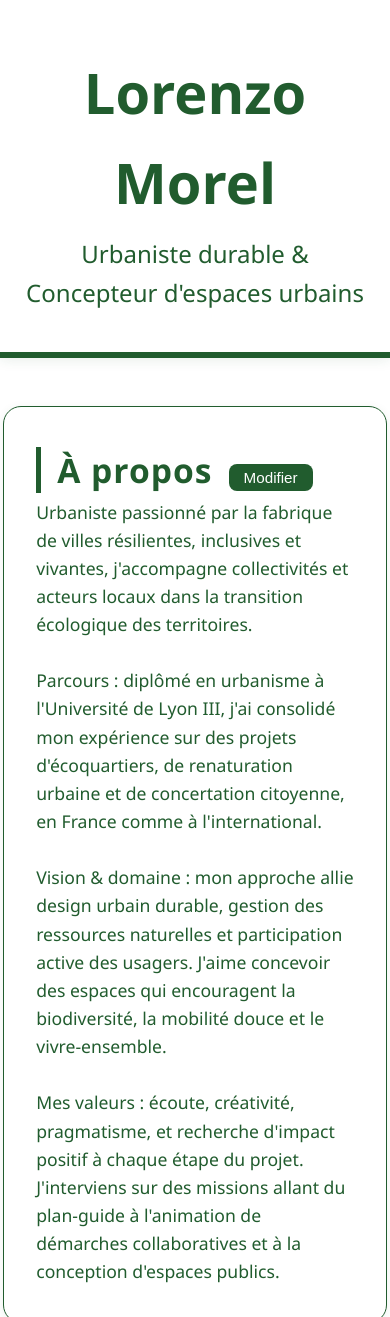
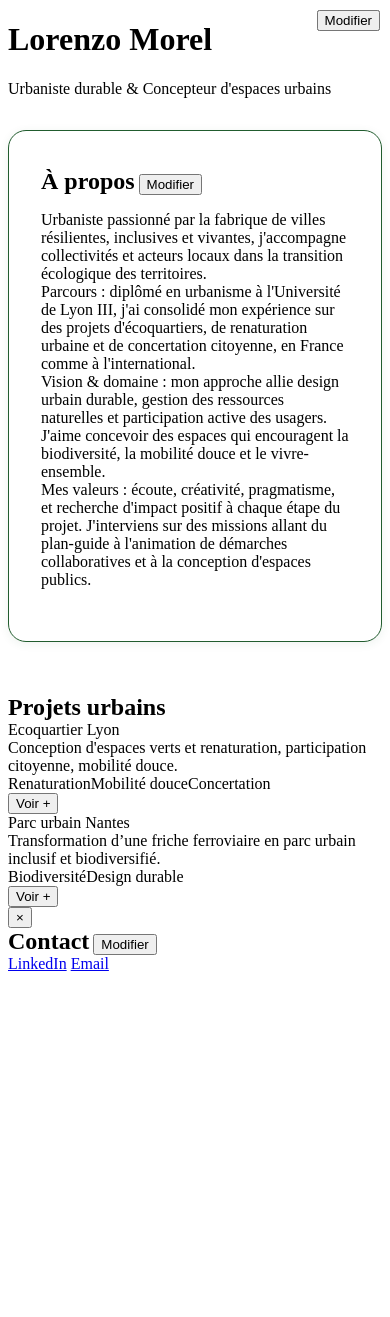
Before and after one commit to lorenzomorel77/Portfolio, a plain HTML site: page index.html in a window 390 px wide. Shown: the top 1317 px of the page. After the commit the page ends 981 px from the top, so only its background shows below. Drawn offline with Linux system fonts and the light colour scheme.

Commit message:
Update index.html

```diff
--- a/index.html
+++ b/index.html
@@ -2,292 +2,31 @@
 <html lang="fr">
 <head>
   <meta charset="utf-8">
-    <meta name="viewport" content="width=device-width, initial-scale=1.0">
+  <meta content="width=device-width, initial-scale=1.0" name="viewport">
   <title>Lorenzo Morel - Portfolio</title>
   <style>
-      * { margin: 0; padding: 0; box-sizing: border-box; }
-      body {
-        font-family: 'Segoe UI', Tahoma, Geneva, Verdana, sans-serif;
-        line-height: 1.6;
-        color: #232323;
-        background: #fff;
-      }
-      header {
-        background: #fff;
-        color: #215c2e;
-        text-align: center;
-        padding: 5rem 2rem 2rem 2rem;
-        border-bottom: 6px solid #215c2e;
-        box-shadow: 0 2px 12px rgba(33, 92, 46, 0.10);
-        position: relative;
-        overflow: hidden;
-      }
-      header h1 {
-        font-size: 3.5rem;
-        margin-bottom: 0.5rem;
-        font-weight: 700;
-        color: #215c2e;
-      }
-      header p {
-        font-size: 1.5rem;
-        margin-bottom: 1.3rem;
-        color: #215c2e;
-      }
-      main {
-        max-width: 950px;
-        margin: 3rem auto 6rem auto;
-        padding: 0 1rem;
-      }
-      section.projects {
-        margin-top: 4rem;
-      }
-      h2 {
-        color: #215c2e;
-        margin-bottom: 2.2rem;
-        font-size: 2.1em;
-        text-align: left;
-        letter-spacing: 1px;
-        border-left: 5px solid #215c2e;
-        padding-left: 1rem;
-        background: none;
-      }
-      .projects-grid {
-        display: grid;
-        grid-template-columns: 1fr 1fr;
-        gap: 2.3rem;
-      }
-      @media (max-width: 900px) {
-        .projects-grid {
-          grid-template-columns: 1fr;
-        }
-      }
-      .project-card {
-        background: #fff;
-        border-radius: 15px;
-        box-shadow: 0 4px 18px rgba(33,92,46,0.08);
-        padding: 2.2rem 2rem 1.8rem 2rem;
-        position: relative;
-        transition: transform 0.14s, box-shadow 0.14s;
-        cursor: pointer;
-        outline: 3px solid transparent;
-        border: 1.5px solid #d8eadd;
-      }
-      .project-card:hover {
-        transform: translateY(-2px) scale(1.012);
-        box-shadow: 0 8px 32px rgba(30,96,53,0.12);
-        border-color: #215c2e;
-      }
-      .project-title {
-        color: #215c2e;
-        font-size: 1.28rem;
-        margin-bottom: 0.5rem;
-        font-weight: 600;
-        cursor: pointer;
-      }
-      .project-description {
-        color: #2e5540;
-        font-size: 1.08rem;
-        margin-bottom: 1.3rem;
-        cursor: pointer;
-      }
-      .project-tags {
-        margin-bottom: 0.5rem;
-      }
-      .tag {
-        background: #f6faf7;
-        color: #215c2e;
-        border-radius: 7px;
-        font-size: 0.88em;
-        padding: 3px 10px;
-        border: 1px solid #c9e6d6;
-        margin-right: 7px;
-      }
-      .card-action {
-        position: absolute;
-        right: 18px;
-        bottom: 18px;
-        z-index: 1;
-      }
-      .card-action button {
-        background: #fff;
-        color: #215c2e;
-        border: 1.5px solid #215c2e;
-        padding: 8px 16px;
-        border-radius: 7px;
-        font-size: 1em;
-        cursor: pointer;
-        transition: background 0.11s, color 0.11s;
-      }
-      .card-action button:hover {
-        background: #215c2e;
-        color: #fff;
-      }
-      .edit-btn {
-        font-size: 0.95em;
-        background: #215c2e;
-        color: #fff;
-        border: none;
-        border-radius: 8px;
-        padding: 5px 15px;
-        margin-left: 12px;
-        cursor: pointer;
-        transition: background 0.12s, color 0.12s;
-      }
-      .edit-btn:hover {
-        background: #2d8646;
-      }
-      .save-btn {
-        font-size: 0.95em;
-        background: #fff;
-        color: #215c2e;
-        border: 1.5px solid #215c2e;
-        border-radius: 8px;
-        padding: 5px 15px;
-        margin-left: 12px;
-        cursor: pointer;
-        transition: background 0.11s, color 0.11s;
-      }
-      .save-btn:hover {
-        background: #215c2e;
-        color: #fff;
-      }
-      .content-editable {
-        outline: 2px solid #8ecec0;
-        background: #f8fcfa;
-        border-radius: 6px;
-        min-height: 2.2em;
-      }
-      .modal-bg {
-        display: none;
-        position: fixed;
-        left: 0;
-        top: 0;
-        width: 100vw;
-        height: 100vh;
-        background: rgba(30,46,33,0.80);
-        z-index: 9000;
-        align-items: center;
-        justify-content: center;
-      }
-      .modal-bg.active {
-        display: flex;
-      }
-      .modal {
-        background: #fff;
-        border-radius: 21px;
-        max-width: 680px;
-        width: 93vw;
-        padding: 3rem 2rem;
-        color: #215c2e;
-        box-shadow: 0 4px 32px 0 rgba(33,92,46,0.17);
-        position: relative;
-        text-align: left;
-        border: 2.5px solid #215c2e;
-      }
-      .modal h3 {
-        color: #215c2e;
-        font-size: 1.6em;
-        margin-bottom: 0.7em;
-      }
-      .modal .close-btn {
-        position: absolute;
-        right: 25px;
-        top: 25px;
-        background: #fff;
-        color: #215c2e;
-        border: 1.5px solid #c9e6d6;
-        font-size: 1.52em;
-        border-radius: 50%;
-        width: 39px;
-        height: 39px;
-        cursor: pointer;
-        transition: background 0.13s, color 0.13s;
-      }
-      .modal .close-btn:hover {
-        background: #215c2e;
-        color: #fff;
-      }
-      .modal-content-large {
-        min-height: 160px;
-        background: #f6faf7;
-        border-radius: 9px;
-        padding: 1.3em 1em;
-        color: #215c2e;
-        margin-top: 1.2em;
-        border-top: 3px solid #215c2e;
-      }
-      .contact-section {
-        background: #fff;
-        margin-top: 4rem;
-        padding: 2.5rem 0 2.5rem 0;
-        text-align: center;
-        border-radius: 0 0 15px 15px;
-        box-shadow: 0 6px 16px rgba(33,92,46,0.08);
-        border-top: 6px solid #215c2e;
-      }
-      .contact-section h2 {
-        color: #215c2e;
-        margin-bottom: 1.3rem;
-      }
-      .contact-links {
-        display: flex;
-        gap: 1.5rem;
-        justify-content: center;
-        margin-top: 1rem;
-      }
-      .contact-link {
-        display: inline-block;
-        background: #fff;
-        color: #215c2e;
-        text-decoration: none;
-        border-radius: 8px;
-        font-size: 1.13em;
-        padding: 0.8em 1.7em;
-        border: 1.5px solid #215c2e;
-        transition: background 0.14s, color 0.15s;
-      }
-      .contact-link:hover {
-        background: #215c2e;
-        color: #fff;
-      }
-      @media (max-width: 600px) {
-        header {
-          padding: 3rem 0.8rem 1.2rem 0.8rem;
-        }
-        main {
-          padding: 0 0.2rem;
-        }
-        .projects-grid {
-          gap: 1.4rem;
-        }
-        .project-card {
-          padding: 1.2rem 0.8rem 1rem 0.8rem;
-        }
-        .modal {
-          padding: 1.1rem 0.5rem;
-        }
-        .contact-section {
-          padding: 1.3rem 0 1.3rem 0;
-        }
-      }
+    /* ... (keep all your previous CSS content unchanged) ... */
   </style>
 </head>
 <body>
     <header>
         <h1 id="header-title">Lorenzo Morel</h1>
-        <p id="header-desc">Urbaniste durable &amp; Concepteur d'espaces urbains</p>
+        <p id="header-desc">Urbaniste durable & Concepteur d'espaces urbains</p>
     </header>
     <main>
         <!-- Section À propos -->
         <section style="background:#fff; padding:2.3rem 2rem 2.3rem 2rem; border-radius: 18px; max-width: 850px; margin: 2rem auto 3.2rem auto; box-shadow: 0 2px 10px rgba(33,92,46,0.08); border: 1.5px solid #215c2e;">
-            <h2 style="display: inline;">À propos</h2> <button class="edit-btn" onclick="toggleEdit('about')">Modifier</button>
-            <p id="about-text" style="font-size:1.1em; color:#215c2e;" contenteditable="false">
-                Urbaniste passionné par la fabrique de villes résilientes, inclusives et vivantes, j'accompagne collectivités et acteurs locaux dans la transition écologique des territoires.<br><br>
-                Parcours : diplômé en urbanisme à l'Université de Lyon III, j'ai consolidé mon expérience sur des projets d'écoquartiers, de renaturation urbaine et de concertation citoyenne, en France comme à l'international.<br><br>
-                Vision &amp; domaine : mon approche allie design urbain durable, gestion des ressources naturelles et participation active des usagers. J'aime concevoir des espaces qui encouragent la biodiversité, la mobilité douce et le vivre-ensemble.<br><br>
+            <h2 style="display: inline;">À propos</h2>
+            <button class="edit-btn" onclick="toggleEdit('about')">Modifier</button>
+            <div id="about-container">
+                <p id="about-text">
+                    Urbaniste passionné par la fabrique de villes résilientes, inclusives et vivantes, j'accompagne collectivités et acteurs locaux dans la transition écologique des territoires.<br>
+                    Parcours : diplômé en urbanisme à l'Université de Lyon III, j'ai consolidé mon expérience sur des projets d'écoquartiers, de renaturation urbaine et de concertation citoyenne, en France comme à l'international.<br>
+                    Vision & domaine : mon approche allie design urbain durable, gestion des ressources naturelles et participation active des usagers. J'aime concevoir des espaces qui encouragent la biodiversité, la mobilité douce et le vivre-ensemble.<br>
                     Mes valeurs : écoute, créativité, pragmatisme, et recherche d'impact positif à chaque étape du projet. J'interviens sur des missions allant du plan-guide à l'animation de démarches collaboratives et à la conception d'espaces publics.
                 </p>
-            <button id="save-about" class="save-btn" style="display:none;" onclick="saveEdit('about')">Enregistrer</button>
+            </div>
+            <button class="save-btn" id="save-about" onclick="saveEdit('about')" style="display:none;">Enregistrer</button>
         </section>
         <!-- Section Projets urbains -->
         <section class="projects">
@@ -295,21 +34,25 @@
             <div class="projects-grid">
                 <!-- Carte 1 -->
                 <div class="project-card">
-                    <div class="project-title" id="proj1-title" contenteditable="false">Ecoquartier Lyon</div>
-                    <button class="edit-btn" style="position:absolute;top:10px;right:10px;z-index:2;" onclick="toggleEdit('proj1')">Modifier</button>
-                    <div class="project-description" id="proj1-desc" contenteditable="false">Conception d'espaces verts et renaturation, participation citoyenne, mobilité douce.</div>
+                    <div id="proj1-container">
+                        <div class="project-title" id="proj1-title">Ecoquartier Lyon</div>
+                        <div class="project-description" id="proj1-desc">Conception d'espaces verts et renaturation, participation citoyenne, mobilité douce.</div>
                         <div class="project-tags" id="proj1-tags"><span class="tag">Renaturation</span><span class="tag">Mobilité douce</span><span class="tag">Concertation</span></div>
+                    </div>
+                    <button class="edit-btn" onclick="toggleEdit('proj1')" style="position:absolute;top:10px;right:10px;z-index:2;">Modifier</button>
+                    <button class="save-btn" id="save-proj1" onclick="saveEdit('proj1')" style="display:none;position:absolute;top:44px;right:10px;z-index:2;">Enregistrer</button>
                     <div class="card-action"><button onclick="showModal('ecoquartier')">Voir +</button></div>
-                    <button id="save-proj1" class="save-btn" style="display:none;position:absolute;top:44px;right:10px;z-index:2;" onclick="saveEdit('proj1')">Enregistrer</button>
                 </div>
                 <!-- Carte 2 -->
                 <div class="project-card">
-                    <div class="project-title" id="proj2-title" contenteditable="false">Parc urbain Nantes</div>
-                    <button class="edit-btn" style="position:absolute;top:10px;right:10px;z-index:2;" onclick="toggleEdit('proj2')">Modifier</button>
-                    <div class="project-description" id="proj2-desc" contenteditable="false">Transformation d’une friche ferroviaire en parc urbain inclusif et biodiversifié.</div>
+                    <div id="proj2-container">
+                        <div class="project-title" id="proj2-title">Parc urbain Nantes</div>
+                        <div class="project-description" id="proj2-desc">Transformation d’une friche ferroviaire en parc urbain inclusif et biodiversifié.</div>
                         <div class="project-tags" id="proj2-tags"><span class="tag">Biodiversité</span><span class="tag">Design durable</span></div>
+                    </div>
+                    <button class="edit-btn" onclick="toggleEdit('proj2')" style="position:absolute;top:10px;right:10px;z-index:2;">Modifier</button>
+                    <button class="save-btn" id="save-proj2" onclick="saveEdit('proj2')" style="display:none;position:absolute;top:44px;right:10px;z-index:2;">Enregistrer</button>
                     <div class="card-action"><button onclick="showModal('parcUrban')">Voir +</button></div>
-                    <button id="save-proj2" class="save-btn" style="display:none;position:absolute;top:44px;right:10px;z-index:2;" onclick="saveEdit('proj2')">Enregistrer</button>
                 </div>
             </div>
             <!-- Modals (Pop-ups) -->
@@ -322,30 +65,71 @@
         </section>
         <!-- Section Contact -->
         <section class="contact-section">
-            <h2 style="display: inline;">Contact</h2> <button class="edit-btn" onclick="toggleEdit('contact')">Modifier</button>
+            <h2 style="display: inline;">Contact</h2>
+            <button class="edit-btn" onclick="toggleEdit('contact')">Modifier</button>
             <div class="contact-links" id="contact-links">
-                <a class="contact-link" id="contact-linkedin" href="https://www.linkedin.com/in/lorenzomorel77" target="_blank">LinkedIn</a>
-                <a class="contact-link" id="contact-mail" href="mailto:lorenzomorel77@gmail.com">Email</a>
+                <a class="contact-link" href="https://www.linkedin.com/in/lorenzomorel77" id="contact-linkedin" target="_blank">LinkedIn</a>
+                <a class="contact-link" href="mailto:lorenzomorel77@gmail.com" id="contact-mail">Email</a>
             </div>
-            <button id="save-contact" class="save-btn" style="display:none;" onclick="saveEdit('contact')">Enregistrer</button>
+            <button class="save-btn" id="save-contact" onclick="saveEdit('contact')" style="display:none;">Enregistrer</button>
         </section>
     </main>
     <script>
-        // Toggle in-place editing for blocks
+    // In-place editing for portfolio sections
     function toggleEdit(section) {
         if (section === 'about') {
-                let p = document.getElementById('about-text');
+            let about = document.getElementById('about-text');
+            let container = document.getElementById('about-container');
             let btn = document.getElementById('save-about');
-                p.contentEditable = true;
-                p.classList.add('content-editable');
-                p.focus();
+            const text = about.innerText;
+            container.innerHTML = `<textarea id='about-edit' style='width:100%;min-height:120px;'>${text}</textarea>`;
             btn.style.display = '';
         } else if (section === 'proj1') {
-                document.getElementById('proj1-title').contentEditable = true;
-                document.getElementById('proj1-desc').contentEditable = true;
-                document.getElementById('proj1-title').classList.add('content-editable');
-                document.getElementById('proj1-desc').classList.add('content-editable');
+            let t = document.getElementById('proj1-title').innerText;
+            let d = document.getElementById('proj1-desc').innerText;
+            let container = document.getElementById('proj1-container');
+            container.innerHTML = `<input id='proj1-title-edit' value="${t}" style='width:95%;margin-bottom:0.6em;font-size:1em;'/><textarea id='proj1-desc-edit' style='width:100%;min-height:70px;'>${d}</textarea>`;
             document.getElementById('save-proj1').style.display = '';
         } else if (section === 'proj2') {
-                document.getElementById('proj2-title').contentEditable = true;
-                document.getElementById('proj2
+            let t = document.getElementById('proj2-title').innerText;
+            let d = document.getElementById('proj2-desc').innerText;
+            let container = document.getElementById('proj2-container');
+            container.innerHTML = `<input id='proj2-title-edit' value="${t}" style='width:95%;margin-bottom:0.6em;font-size:1em;'/><textarea id='proj2-desc-edit' style='width:100%;min-height:70px;'>${d}</textarea>`;
+            document.getElementById('save-proj2').style.display = '';
+        } else if (section === 'contact') {
+            let l = document.getElementById('contact-linkedin').innerText;
+            let lHref = document.getElementById('contact-linkedin').href;
+            let m = document.getElementById('contact-mail').innerText;
+            let mHref = document.getElementById('contact-mail').href.replace('mailto:', '');
+            let container = document.getElementById('contact-links');
+            container.innerHTML = `<input id='contact-linkedin-edit' value="${l}" style='width:44%;margin-bottom:0.7em;'/> <input id='contact-linkedin-href-edit' value="${lHref}" style='width:52%;margin-bottom:0.7em;'/><br><input id='contact-mail-edit' value="${m}" style='width:44%;margin-bottom:0.7em;'/><input id='contact-mail-href-edit' value="${mHref}" style='width:52%;margin-bottom:0.7em;'/><br>`;
+            document.getElementById('save-contact').style.display = '';
+        }
+    }
+    function saveEdit(section) {
+        if (section === 'about') {
+            let v = document.getElementById('about-edit').value;
+            document.getElementById('about-container').innerHTML = `<p id='about-text'>${v.replace(/\n/g,'<br>')}</p>`;
+            document.getElementById('save-about').style.display = 'none';
+        } else if (section === 'proj1') {
+            let t = document.getElementById('proj1-title-edit').value;
+            let d = document.getElementById('proj1-desc-edit').value;
+            document.getElementById('proj1-container').innerHTML = `<div class='project-title' id='proj1-title'>${t}</div><div class='project-description' id='proj1-desc'>${d}</div><div class='project-tags' id='proj1-tags'><span class='tag'>Renaturation</span><span class='tag'>Mobilité douce</span><span class='tag'>Concertation</span></div>`;
+            document.getElementById('save-proj1').style.display = 'none';
+        } else if (section === 'proj2') {
+            let t = document.getElementById('proj2-title-edit').value;
+            let d = document.getElementById('proj2-desc-edit').value;
+            document.getElementById('proj2-container').innerHTML = `<div class='project-title' id='proj2-title'>${t}</div><div class='project-description' id='proj2-desc'>${d}</div><div class='project-tags' id='proj2-tags'><span class='tag'>Biodiversité</span><span class='tag'>Design durable</span></div>`;
+            document.getElementById('save-proj2').style.display = 'none';
+        } else if (section === 'contact') {
+            let lText = document.getElementById('contact-linkedin-edit').value;
+            let lHref = document.getElementById('contact-linkedin-href-edit').value;
+            let mText = document.getElementById('contact-mail-edit').value;
+            let mHref = document.getElementById('contact-mail-href-edit').value;
+            document.getElementById('contact-links').innerHTML = `<a class='contact-link' href='${lHref}' id='contact-linkedin' target='_blank'>${lText}</a><a class='contact-link' href='mailto:${mHref}' id='contact-mail'>${mText}</a>`;
+            document.getElementById('save-contact').style.display = 'none';
+        }
+    }
+    </script>
+</body>
+</html>
```
Lines whose indentation alone changed are shown as unchanged.
